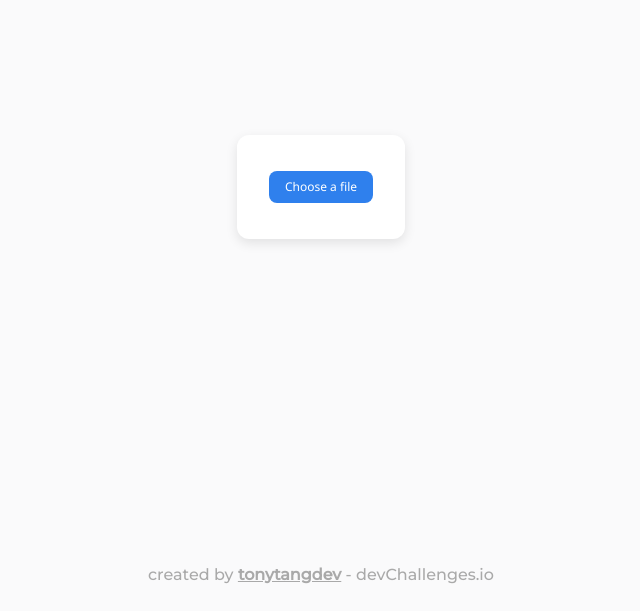
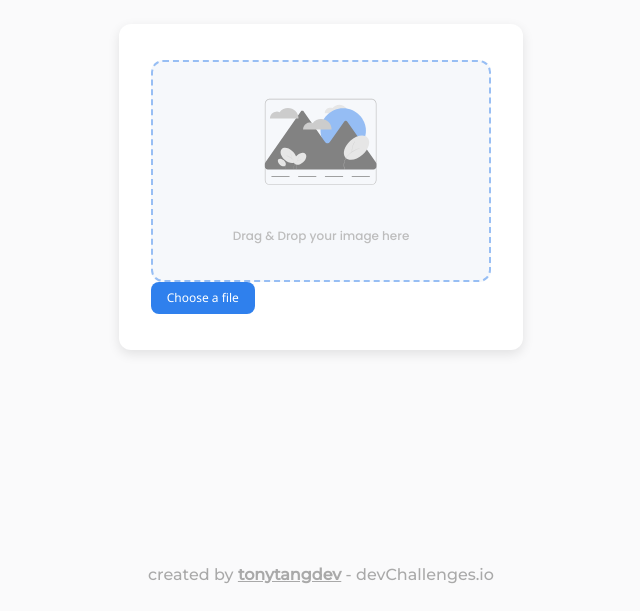
Before and after one commit to tonytangdev/image-uploader, a Next.js app: page / in a window 1280 px wide. Shown: the part 189-800 px from the top of the page, without its empty margins (319-959 px from the left). Built offline with nearby package versions, Linux system fonts and the light colour scheme.

Commit message:
Add Drag and Drop component Not functional yet

```diff
--- /dev/null
+++ b/components/dragAndDrop.tsx
@@ -0,0 +1,19 @@
+import Image from 'next/image'
+import React from 'react'
+
+type Props = {}
+
+const DragAndDrop = ({}: Props) => {
+  return (
+    <div className="flex flex-col bg-[#F6F8FB] py-9 px-20 items-center rounded-xl border-dashed border-2 border-[#97BEF4]">
+      <div className="mb-9">
+        <Image src="/image.svg" width="114.13" height="88.24" />
+      </div>
+      <span className="font-['Poppins'] font-medium text-[#BDBDBD] text-xs">
+        Drag & Drop your image here
+      </span>
+    </div>
+  )
+}
+
+export default DragAndDrop
--- a/pages/index.tsx
+++ b/pages/index.tsx
@@ -1,6 +1,7 @@
 import type { NextPage } from 'next'
 import Head from 'next/head'
 import Button from '../components/button'
+import DragAndDrop from '../components/dragAndDrop'
 import Footer from '../components/footer'
 import Main from '../components/main'
 
@@ -31,9 +32,20 @@ const Home: NextPage = () => {
           href="https://fonts.googleapis.com/css2?family=Montserrat:wght@400;500&family=Noto+Sans:wght@400;700&display=swap"
           rel="stylesheet"
         />
+        <link rel="preconnect" href="https://fonts.googleapis.com" />
+        <link
+          rel="preconnect"
+          href="https://fonts.gstatic.com"
+          crossOrigin="true"
+        />
+        <link
+          href="https://fonts.googleapis.com/css2?family=Montserrat:wght@400;500&family=Noto+Sans:wght@400;700&family=Poppins:wght@500&display=swap"
+          rel="stylesheet"
+        />
       </Head>
       <main className="flex justify-center items-center">
         <Main>
+          <DragAndDrop />
           <Button label="Choose a file" onPress={() => console.log('click')} />
         </Main>
       </main>
```
Also changed, not shown: public/image.svg (added).
